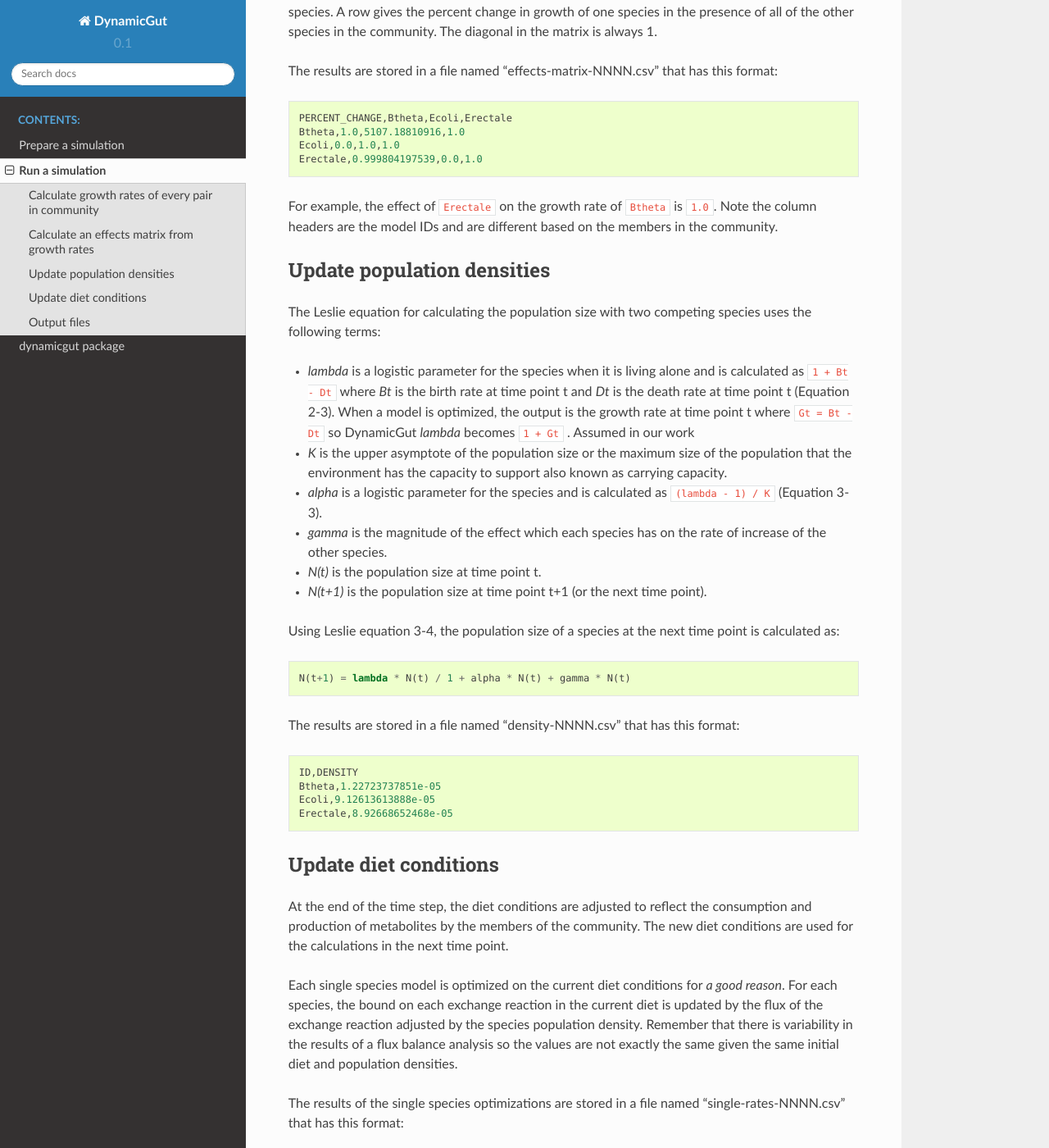
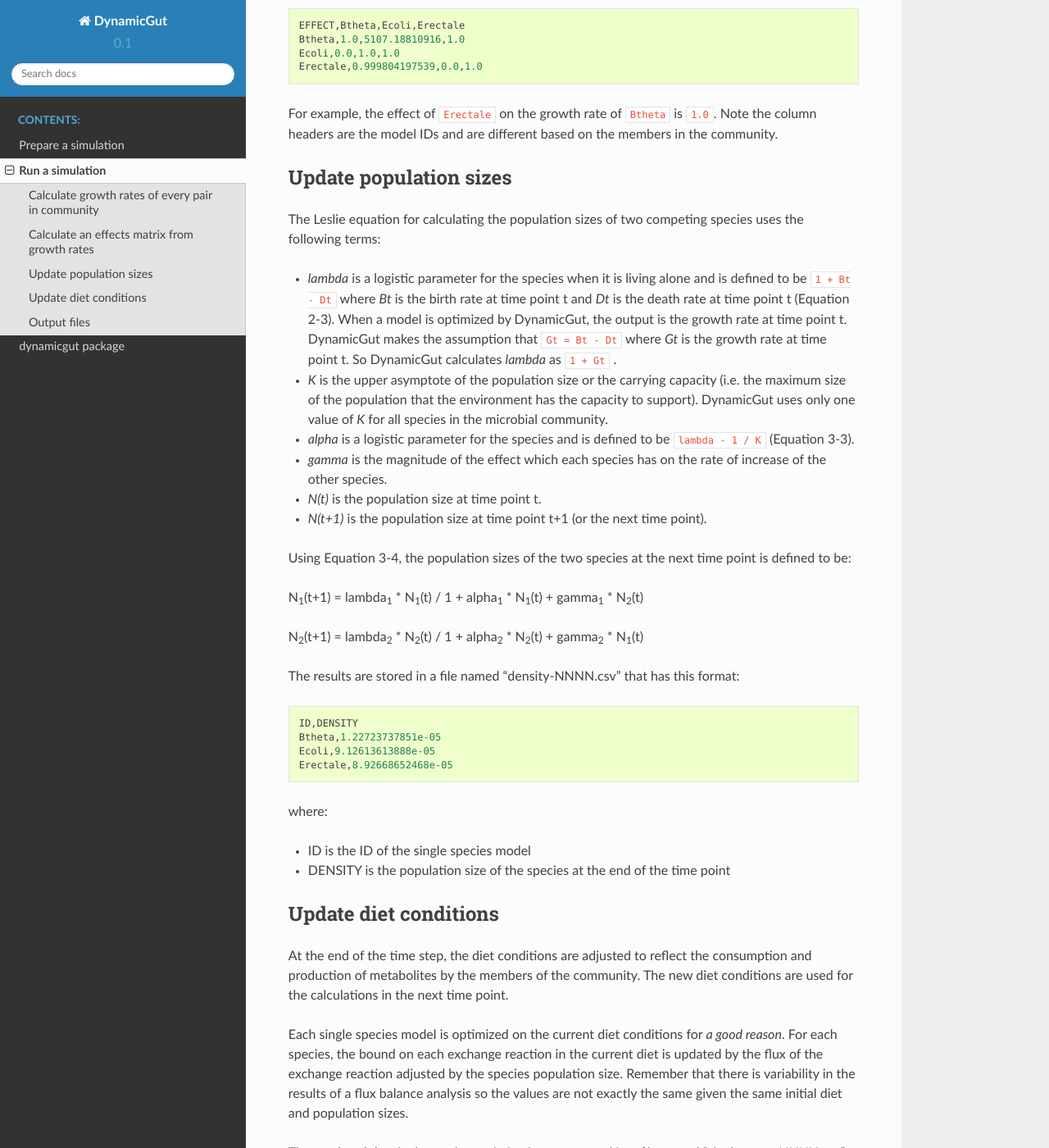
Before and after one commit to mmundy42/DynamicGut, a Sphinx documentation site: the page built from docs/simulate.rst, in a window 1280 px wide and 1400 px high, scrolled down 1197 px. Shown: the whole window at 82% size. Built offline with Sphinx 7.4.7 and the Read the Docs theme 2.0.0, drawn with Linux system fonts in a browser that asks for light colours; some of the changed text lies outside the part shown.

Commit message:
Remove initial single species optimization, add K parameter, more details on equations

```diff
--- a/docs/simulate.rst
+++ b/docs/simulate.rst
@@ -1,7 +1,7 @@
 Run a simulation
 ================
 
-A DynamicGut simulation predicts the population densities of a microbial community
+A DynamicGut simulation predicts the population sizes of a microbial community
 over time given initial diet conditions. See :doc:`prepare` for details on creating
 the input files.
 
@@ -19,7 +19,7 @@ Each two species community model is optimized three times: (1) with both species
 
 The results are stored in a file named "pair-rates-NNNN.csv" that has this format::
 
-    A_ID,B_ID,A_TOGETHER,A_ALONE,A_CHANGE,B_TOGETHER,B_ALONE,B_CHANGE
+    A_ID,B_ID,A_TOGETHER,A_ALONE,A_EFFECT,B_TOGETHER,B_ALONE,B_EFFECT
     Btheta,Ecoli,10.1946336186,0.00199613435042,5107.18810908,0.0,4.0422673957,0.0
     Btheta,Erectale,0.00199613435042,0.00199613435042,1.0,3.97515044271,3.97592893938,0.999804197539
     Ecoli,Erectale,4.0422673957,4.0422673957,1.0,0.0,3.97592893938,0.0
@@ -31,29 +31,25 @@ current diet conditions where:
 * B_ID is the model ID of species B.
 * A_TOGETHER is the growth rate of species A together with species B.
 * A_ALONE is the growth rate of species A with species B knocked out.
-* A_CHANGE is the percent change in the growth rate of species A calculated using
-  the formula below.
+* A_EFFECT is the magnitude of the effect in the growth rate of species A in the
+  presence of species B calculated as ``A_TOGETHER / A_ALONE``.
 * B_TOGETHER is the growth rate of species B together with species A.
 * B_ALONE is the growth rate of species B with species A knocked out.
-* B_CHANGE is the percent change in the growth rate of species B calculated using
-  the formula below.
-
-Percent change is calculated as::
-
-    percent_change = together / alone
+* B_EFFECT is the magnitude of the effect in the growth rate of species B in the
+  presence of species A calculated as ``B_TOGETHER / B_ALONE``.
 
 Calculate an effects matrix from growth rates
 ---------------------------------------------
 
 Each cell in an effects matrix is the effect on the growth of one species in
-the presence of another species. A row gives the percent change in growth of
-one species in the presence of all of the other species in the community. The
-diagonal in the matrix is always 1.
+the presence of another species. A row gives the magnitude of the effect of the
+growth of one species in the presence of all of the other species in the community.
+The diagonal in the matrix is always 1.
 
 The results are stored in a file named "effects-matrix-NNNN.csv" that has this
 format::
 
-    PERCENT_CHANGE,Btheta,Ecoli,Erectale
+    EFFECT,Btheta,Ecoli,Erectale
     Btheta,1.0,5107.18810916,1.0
     Ecoli,0.0,1.0,1.0
     Erectale,0.999804197539,0.0,1.0
@@ -62,30 +58,35 @@ For example, the effect of ``Erectale`` on the growth rate of ``Btheta`` is ``1.
 Note the column headers are the model IDs and are different based on the members
 in the community.
 
-Update population densities
----------------------------
+Update population sizes
+-----------------------
 
-The Leslie equation for calculating the population size with two competing species
+The Leslie equation for calculating the population sizes of two competing species
 uses the following terms:
 
 * *lambda* is a logistic parameter for the species when it is living alone and is
-  calculated as ``1 + Bt - Dt`` where *Bt* is the birth rate at time point t and
-  *Dt* is the death rate at time point t (Equation 2-3). When a model is optimized, the output
-  is the growth rate at time point t where ``Gt = Bt - Dt`` so DynamicGut *lambda* becomes
-  ``1 + Gt`` . Assumed in our work
-* *K* is the upper asymptote of the population size or the maximum size of the
-  population that the environment has the capacity to support also known as carrying capacity.
-* *alpha* is a logistic parameter for the species and is calculated as
-  ``(lambda - 1) / K`` (Equation 3-3).
+  defined to be ``1 + Bt - Dt`` where *Bt* is the birth rate at time point t and
+  *Dt* is the death rate at time point t (Equation 2-3). When a model is optimized
+  by DynamicGut, the output is the growth rate at time point t. DynamicGut makes
+  the assumption that ``Gt = Bt - Dt`` where *Gt* is the growth rate at time point
+  t. So DynamicGut calculates *lambda* as ``1 + Gt`` .
+* *K* is the upper asymptote of the population size or the carrying capacity (i.e.
+  the maximum size of the population that the environment has the capacity to
+  support). DynamicGut uses only one value of *K* for all species in the microbial
+  community.
+* *alpha* is a logistic parameter for the species and is defined to be
+  ``lambda - 1 / K`` (Equation 3-3).
 * *gamma* is the magnitude of the effect which each species has on the rate of
   increase of the other species.
 * *N(t)* is the population size at time point t.
 * *N(t+1)* is the population size at time point t+1 (or the next time point).
 
-Using Leslie equation 3-4, the population size of a species at the next time point
-is calculated as::
+Using Equation 3-4, the population sizes of the two species at the next time point
+is defined to be:
 
-    N(t+1) = lambda * N(t) / 1 + alpha * N(t) + gamma * N(t)
+N\ :sub:`1`\ (t+1) = lambda\ :sub:`1` * N\ :sub:`1`\ (t) / 1 + alpha\ :sub:`1` * N\ :sub:`1`\ (t) + gamma\ :sub:`1` * N\ :sub:`2`\ (t)
+
+N\ :sub:`2`\ (t+1) = lambda\ :sub:`2` * N\ :sub:`2`\ (t) / 1 + alpha\ :sub:`2` * N\ :sub:`2`\ (t) + gamma\ :sub:`2` * N\ :sub:`1`\ (t)
 
 The results are stored in a file named "density-NNNN.csv" that has this format::
 
@@ -93,6 +94,11 @@ The results are stored in a file named "density-NNNN.csv" that has this format::
     Btheta,1.22723737851e-05
     Ecoli,9.12613613888e-05
     Erectale,8.92668652468e-05
+
+where:
+
+* ID is the ID of the single species model
+* DENSITY is the population size of the species at the end of the time point
 
 Update diet conditions
 ----------------------
@@ -104,9 +110,9 @@ new diet conditions are used for the calculations in the next time point.
 Each single species model is optimized on the current diet conditions for
 *a good reason*. For each species, the bound on each exchange reaction in the
 current diet is updated by the flux of the exchange reaction adjusted by the
-species population density. Remember that there is variability in the results
+species population size. Remember that there is variability in the results
 of a flux balance analysis so the values are not exactly the same given the
-same initial diet and population densities.
+same initial diet and population sizes.
 
 The results of the single species optimizations are stored in a file named
 "single-rates-NNNN.csv" that has this format::
```
Also changed, not shown: 1 other file.
